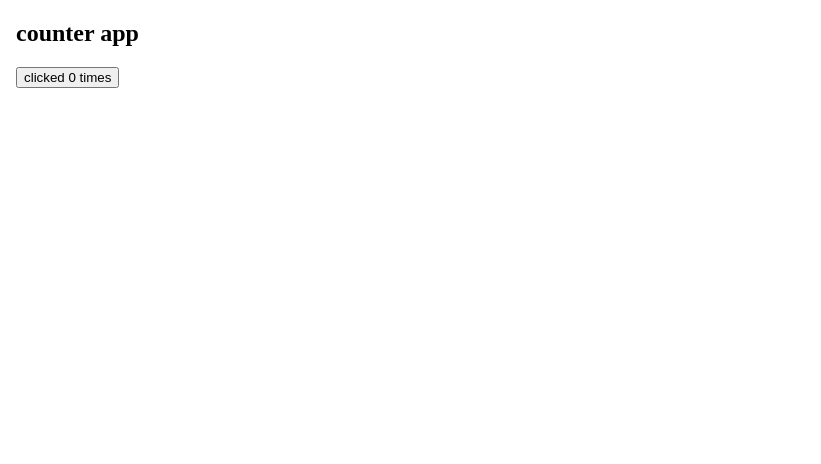
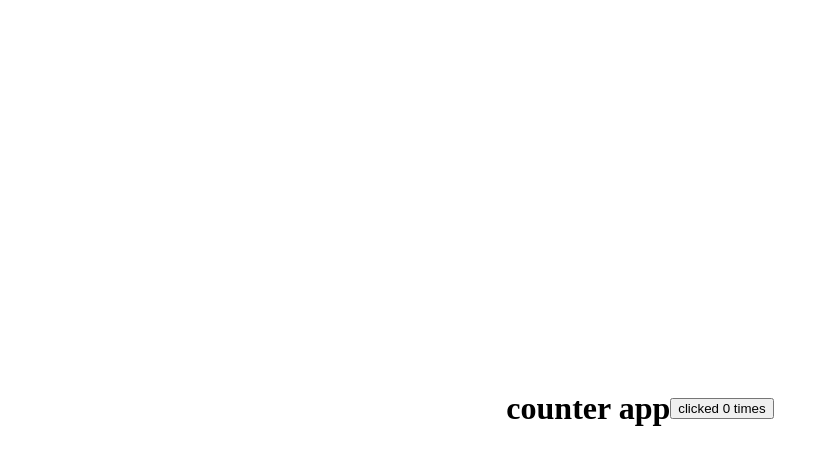
Before and after one commit to n7231/Counter_app, a React (Create React App) app: page / in a window 1280 px wide. Shown: the top 464 px of the page, without its empty margins (0-821 px from the left). Built offline with nearby package versions, Linux system fonts and the light colour scheme.

Commit message:
centred done

```diff
--- a/src/App.css
+++ /dev/null
@@ -1,22 +0,0 @@
-body{
-  width: 100%;
-  height: 100%;
-}
-
-.wrapper{
-  width: 100%;
-  height: 100%;
-  display: flex;
-  align-items: center;
-  justify-content: center;
-}
-
-.container {
-  height: 300px;
-  width: 300px;
-  background: black;
-  color: white;
-  display: flex;
-  align-items: center;
-  justify-content: center;
-}
--- a/src/App.js
+++ b/src/App.js
@@ -1,5 +1,4 @@
 import React , {Component} from 'react'
-
 
 class App extends Component {
   state = {
@@ -13,27 +12,16 @@
   };
   render () {
     return(
-      <body>
-      <div>
-        <div class="wrapper">
-    <div data-reactroot>
-      <div class="container">
+      <div style={{display: 'flex',  justifyContent:'center', alignItems:'center', height: '100vh'}}>
 
-        <h2> counter app </h2>
-         <button onClick={this.increment}>
+     <h1> counter app </h1>
+      <button onClick={this.increment} >
           clicked  {this.state.count} times
           </button>
           </div>
 
-          </div>
-
-          </div>
-          </div>
-          </body>
     );
-  }
-
-}
-
+  };
+  };
 
 export default App;
```
